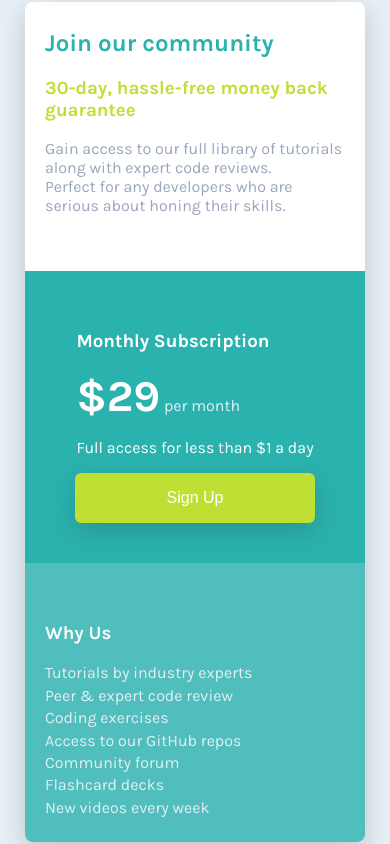
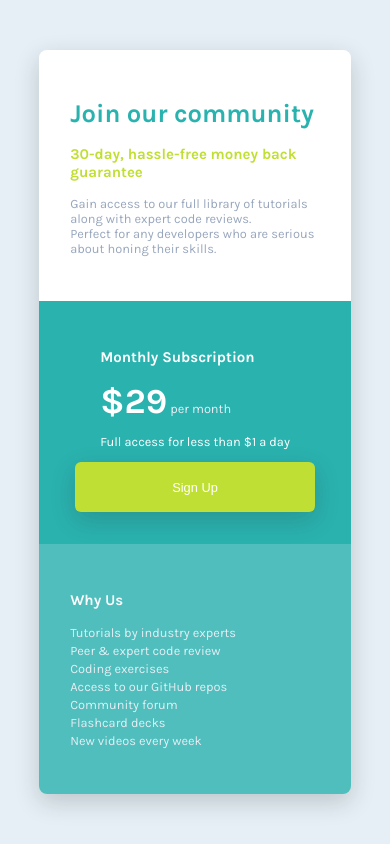
Before and after one commit to israelsanttana/price-card-challenge, a plain HTML site: page index.html in a window 390 px wide. Drawn offline with Linux system fonts and the light colour scheme.

Commit message:
ajuste no responsivo

```diff
--- a/index.html
+++ b/index.html
@@ -14,10 +14,10 @@
     <title>Document</title>
   </head>
   <body>
-    <div class="container">
+    <main class="container">
       <div class="show-case">
         <div class="section-primary">
-          <h2>Join our community</h2>
+          <h1>Join our community</h1>
           <h3>30-day, hassle-free money back guarantee</h3>
           <p>
             Gain access to our full library of tutorials along with expert code
@@ -51,6 +51,6 @@
           </div>
         </div>
       </div>
-    </div>
+    </main>
   </body>
 </html>
--- a/styles/main.css
+++ b/styles/main.css
@@ -7,10 +7,12 @@
 
 html {
   font-family: karla;
+  font-size: 62.5%;
 }
 
 body {
   margin: 0;
+  font-size: 1.6rem;
 }
 
 .container {
@@ -23,10 +25,12 @@ body {
 }
 
 .show-case {
-  width: 640px;
+  width: 100%;
+  max-width: 680px;
+  height: auto;
   display: grid;
   grid-template-columns: 1fr 1fr;
-  grid-template-rows: 240px 1fr;
+  grid-template-rows: 230px 1fr;
   border-radius: 8px;
   overflow: hidden;
   box-shadow: rgba(37, 37, 37, 0.2) 0px 8px 24px;
@@ -38,10 +42,10 @@ body {
   width: 100%;
   grid-column: span 2;
   background-color: #fff;
-  padding: 40px;
+  padding: 4rem;
 }
 
-.section-primary h2 {
+.section-primary h1 {
   color: var(--primary-color);
 }
 
@@ -60,7 +64,7 @@ body {
   display: flex;
   flex-direction: column;
   justify-content: space-between;
-  padding: 40px;
+  padding: 4rem;
 }
 
 .section-secondary h3,
@@ -69,7 +73,7 @@ p {
 }
 
 .value {
-  font-size: 44px;
+  font-size: 4.4rem;
   font-weight: 600;
 }
 
@@ -86,7 +90,7 @@ p {
   border: none;
   border-radius: 6px;
   color: #fff;
-  font-size: 16px;
+  font-size: 1.6rem;
   box-shadow: rgba(37, 37, 37, 0.2) 0px 8px 24px;
 }
 
@@ -100,7 +104,7 @@ p {
 
 .section-third {
   background-color: var(--primary-color);
-  padding: 40px;
+  padding: 4rem;
   opacity: 0.8;
 }
 
@@ -118,21 +122,24 @@ p {
 /* -- responsive -- */
 
 @media (max-width: 550px) {
+  html {
+    font-size: 50%;
+  }
   .show-case {
-    width: 300px;
-    height: 800px;
+    width: 80%;
+    height: auto;
     display: flex;
     flex-direction: column;
     align-items: center;
     justify-content: center;
-    padding: 20px;
+    overflow: hidden;
   }
 
   .section-primary,
   .section-secondary,
   .section-third {
-    width: 300px;
-    height: 266px;
+    width: 80%;
+    height: auto;
   }
   .section-secondary {
     align-items: center;
```
